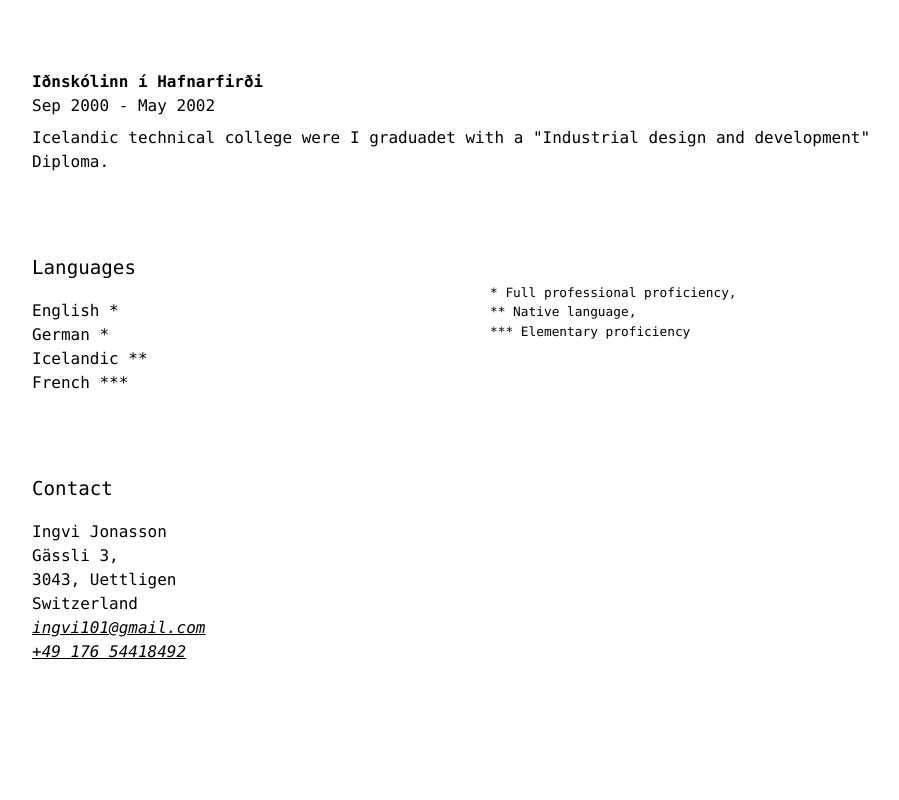
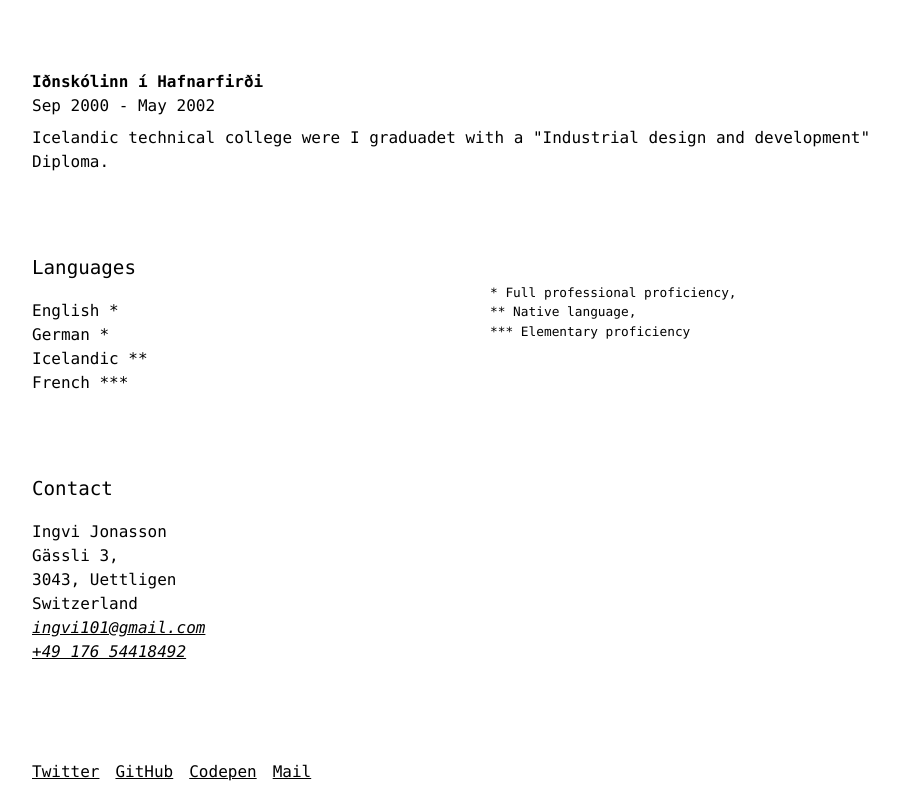
Before and after one commit to ingvijonasson/ingvijonasson.github.io, a plain HTML site: page cv/index.html in a window 1280 px wide. Shown: the part 2888-3688 px from the top of the page, without its empty margins (158-1057 px from the left). Before the commit the page ends 3552 px from the top, so only its background shows below. Drawn offline with Linux system fonts and the light colour scheme.

Commit message:
Add email to navigation

```diff
--- a/cv/index.html
+++ b/cv/index.html
@@ -146,6 +146,16 @@
 				</ul>
 			</div>
 		</section>
+
+		<footer class="o-section">
+			<h2 class="h-visually-hidden">Contact</h2>
+			<ul class="navigation-social">
+				<li><a class="navigation-social__item" href="http://twitter.com/_ingvi">Twitter</a></li>
+				<li><a class="navigation-social__item" href="http://github.com/ingvijonasson">GitHub</a></li>
+				<li><a class="navigation-social__item" href="https://codepen.io/ingvi">Codepen</a></li>
+				<li><a class="navigation-social__item" href="mailto:contact@ingvijonasson.com">Mail</a></li>
+			</ul>
+		</footer>
 	</div>
 </body>
 </html>
```
Also changed, not shown: index.html (+1 -0 lines).
